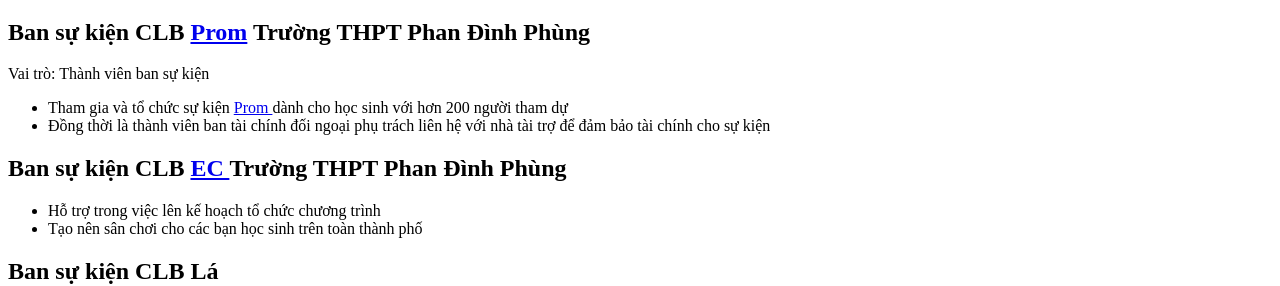
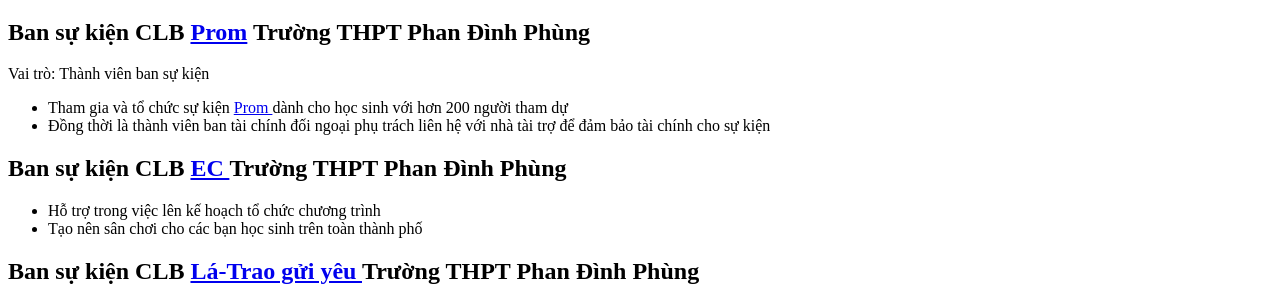
Before and after one commit to myhoa21/duan1, a plain HTML site: page index.html in a window 1280 px wide. Shown: the part 515-801 px from the top of the page. Drawn offline with Linux system fonts and the light colour scheme.

Commit message:
Update index.html

```diff
--- a/index.html
+++ b/index.html
@@ -36,7 +36,7 @@
     <li>Tạo nên sân chơi cho các bạn học sinh trên toàn thành phố
 
     </li></ul>
-    <h2>Ban sự kiện CLB <a https://www.facebook.com/la.traoguiyeuthuong2020> Lá </a></h2>
+     <h2>Ban sự kiện CLB <a href="https://www.facebook.com/la.traoguiyeuthuong2020">Lá-Trao gửi yêu  </a> Trường THPT Phan Đình Phùng </h2>
     <p>Vai trò: Thành viên ban sự kiện <br>
     <ul>
       <li>Tham gia CLB tình nguyện và tổ chức sự kiện cho các em nhỏ </li>
```
